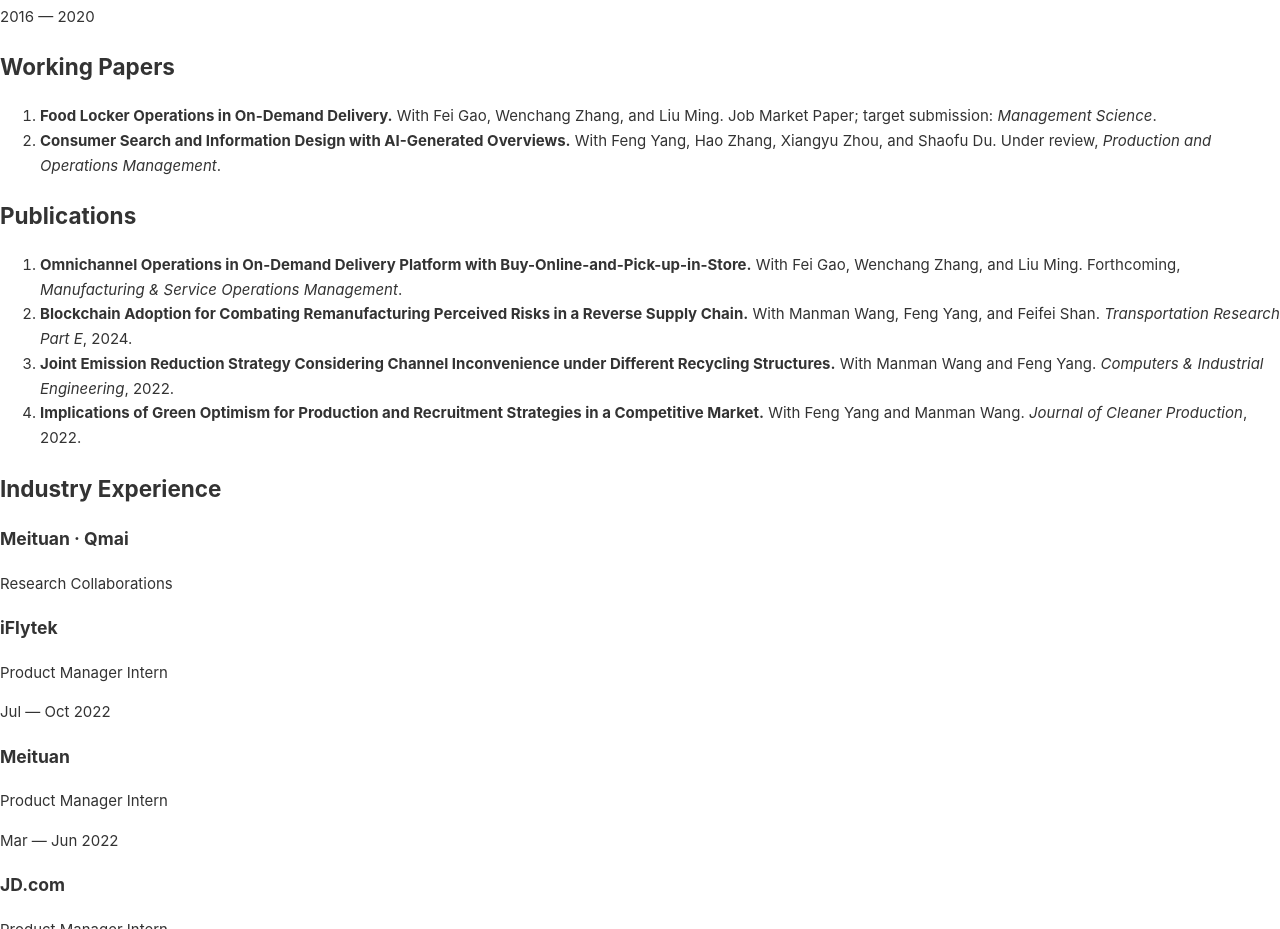
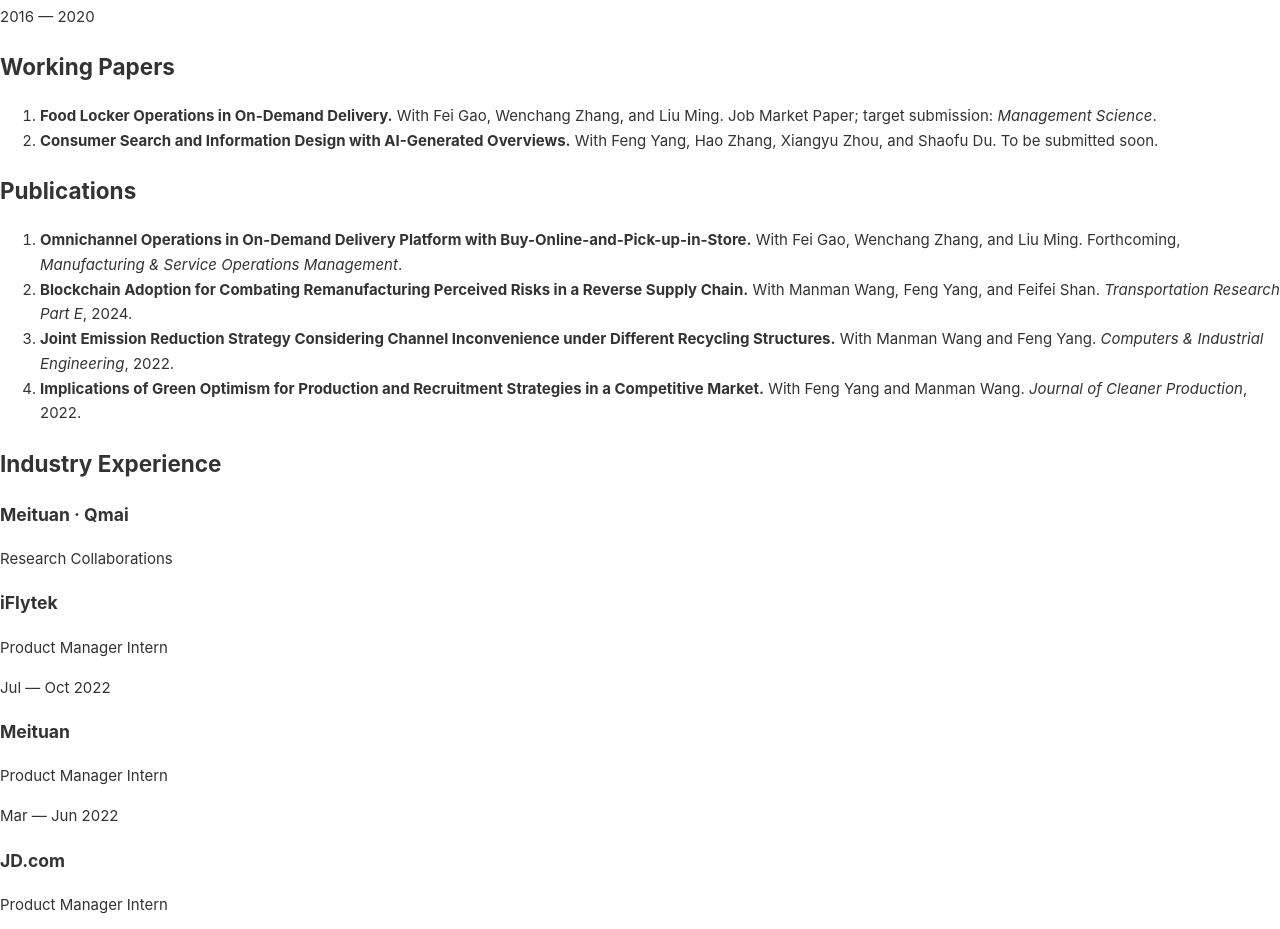
Before and after one commit to joeyyuguo/joeyyuguo.github.io, a plain HTML site: page cv.html in a window 1280 px wide. Shown: the part 1060-1989 px from the top of the page. Drawn offline with Linux system fonts and the light colour scheme.

Commit message:
Mark AI-generated overview paper as to be submitted soon
Co-Authored-By: Claude Opus 5.5 <noreply@anthropic.com>

```diff
--- a/cv.html
+++ b/cv.html
@@ -14,7 +14,7 @@
       <div class="cv-entry"><div><h3>Indiana University Bloomington</h3><p>Visiting Student, Operations &amp; Decision Technologies · Advisors: Fei Gao and Wenchang Zhang</p></div><time>2023 — 2026</time></div>
       <div class="cv-entry"><div><h3>Anhui University</h3><p>B.B.A., Management Science</p></div><time>2016 — 2020</time></div>
     </section>
-    <section class="cv-section"><h2>Working Papers</h2><ol class="cv-papers"><li><strong>Food Locker Operations in On-Demand Delivery.</strong> With Fei Gao, Wenchang Zhang, and Liu Ming. Job Market Paper; target submission: <em>Management Science</em>.</li><li><strong>Consumer Search and Information Design with AI-Generated Overviews.</strong> With Feng Yang, Hao Zhang, Xiangyu Zhou, and Shaofu Du. Under review, <em>Production and Operations Management</em>.</li></ol></section>
+    <section class="cv-section"><h2>Working Papers</h2><ol class="cv-papers"><li><strong>Food Locker Operations in On-Demand Delivery.</strong> With Fei Gao, Wenchang Zhang, and Liu Ming. Job Market Paper; target submission: <em>Management Science</em>.</li><li><strong>Consumer Search and Information Design with AI-Generated Overviews.</strong> With Feng Yang, Hao Zhang, Xiangyu Zhou, and Shaofu Du. To be submitted soon.</li></ol></section>
     <section class="cv-section"><h2>Publications</h2><ol class="cv-papers"><li><strong>Omnichannel Operations in On-Demand Delivery Platform with Buy-Online-and-Pick-up-in-Store.</strong> With Fei Gao, Wenchang Zhang, and Liu Ming. Forthcoming, <em>Manufacturing &amp; Service Operations Management</em>.</li><li><strong>Blockchain Adoption for Combating Remanufacturing Perceived Risks in a Reverse Supply Chain.</strong> With Manman Wang, Feng Yang, and Feifei Shan. <em>Transportation Research Part E</em>, 2024.</li><li><strong>Joint Emission Reduction Strategy Considering Channel Inconvenience under Different Recycling Structures.</strong> With Manman Wang and Feng Yang. <em>Computers &amp; Industrial Engineering</em>, 2022.</li><li><strong>Implications of Green Optimism for Production and Recruitment Strategies in a Competitive Market.</strong> With Feng Yang and Manman Wang. <em>Journal of Cleaner Production</em>, 2022.</li></ol></section>
     <section class="cv-section"><h2>Industry Experience</h2><div class="cv-entry"><div><h3>Meituan · Qmai</h3><p>Research Collaborations</p></div></div><div class="cv-entry"><div><h3>iFlytek</h3><p>Product Manager Intern</p></div><time>Jul — Oct 2022</time></div><div class="cv-entry"><div><h3>Meituan</h3><p>Product Manager Intern</p></div><time>Mar — Jun 2022</time></div><div class="cv-entry"><div><h3>JD.com</h3><p>Product Manager Intern</p></div><time>Nov 2021 — Feb 2022</time></div></section>
     <section class="cv-section"><h2>Honors &amp; Skills</h2><div class="cv-columns"><div><h3>Selected Honors</h3><p>Outstanding Graduate of USTC (2026)<br>National Scholarship (2022, 2025)<br>USTC Doctoral Overseas Study Fellowship (2025)<br>Third Place, POMS-China Best Student Paper (2024)</p></div><div><h3>Skills</h3><p>SQL, R, Python, MATLAB<br>Mandarin (Native), English (Fluent)</p></div></div></section>
```
Also changed, not shown: research.html (+1 -1 lines).
